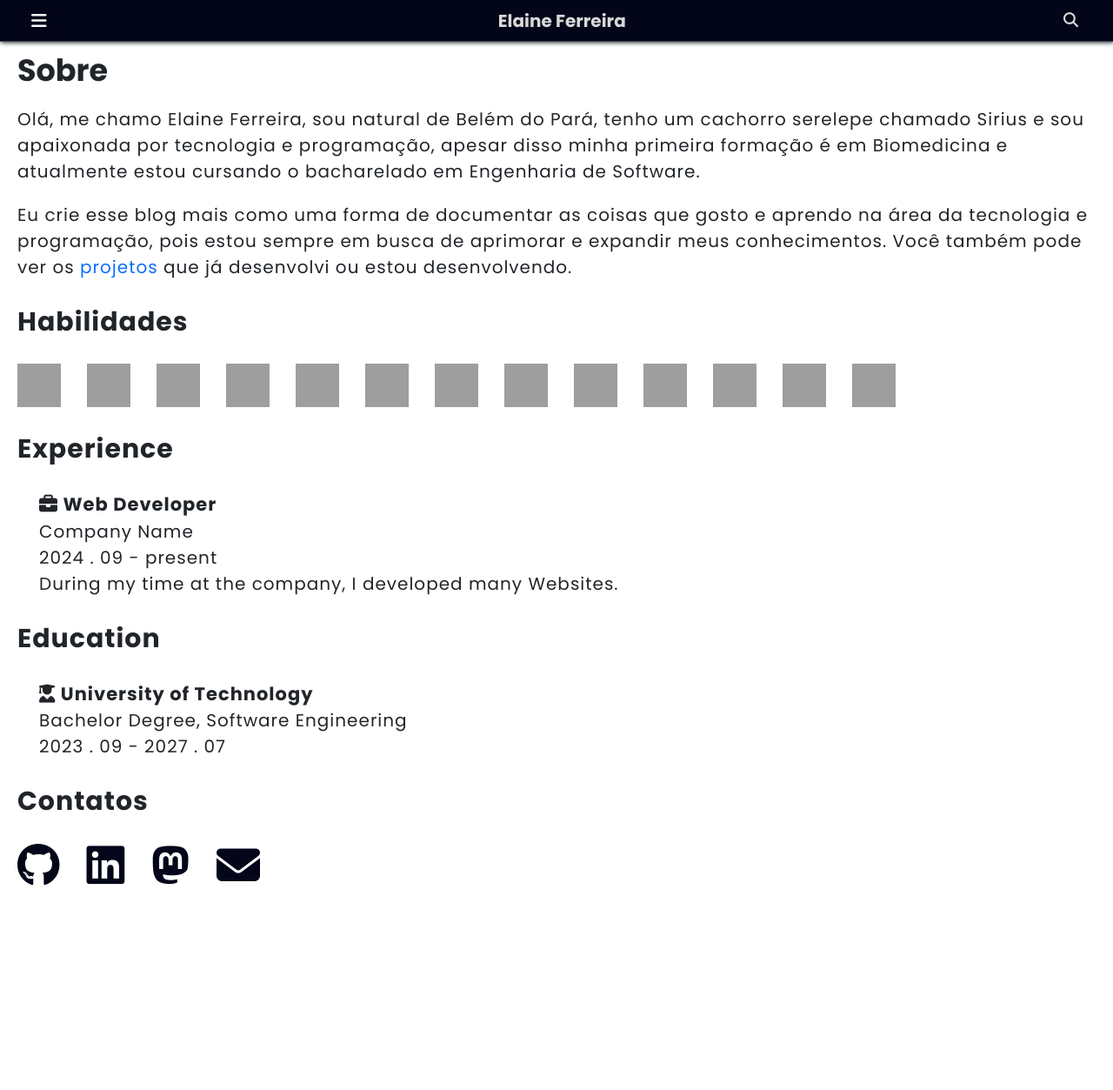
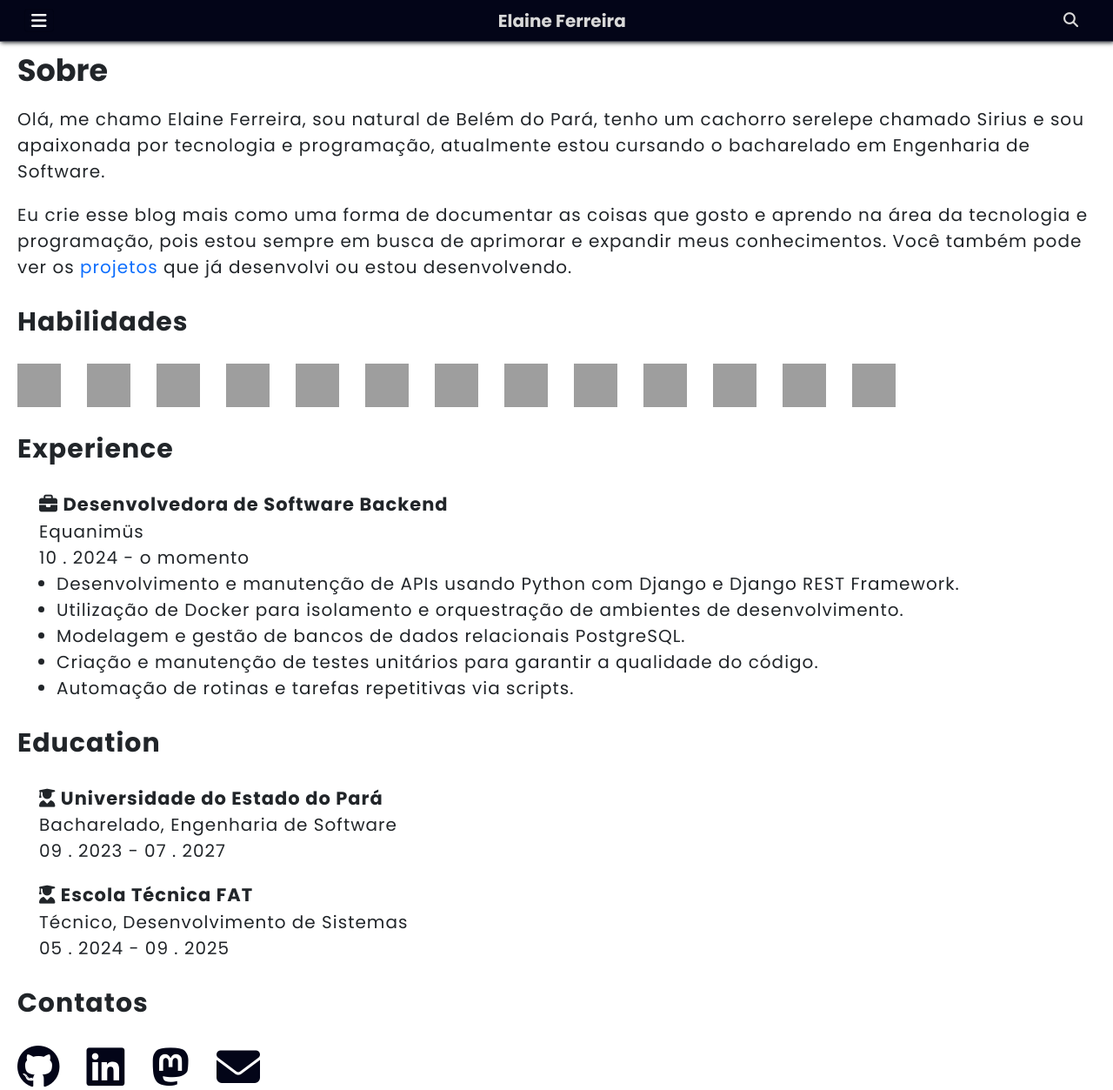
Before and after one commit to elainefs/elainefs.github.io, a Jekyll site: the page built from _pages/about.html, in a window 1280 px wide and 1253 px high, cut to the strip 0-1253 px from the top of the window. Shown: the whole strip at 87% size. Built offline with Jekyll 4.4.1, drawn with Linux system fonts in a browser that asks for light colours; grey boxes are pictures that could not be loaded.

Commit message:
feat: update about page

```diff
--- a/_config.yml
+++ b/_config.yml
@@ -13,7 +13,12 @@ description: Website e Blog pessoal sobre tecnologia e programação.
 avatar: "assets/img/avatar/avatar.webp" # The avatar on sidebar
 
 # About page
-about: "A Jekyll theme with sidebar for personal website and blog."
+about: "
+<p>Olá, me chamo Elaine Ferreira, sou natural de Belém do Pará, tenho um cachorro serelepe chamado Sirius e sou
+  apaixonada por tecnologia e programação, atualmente estou cursando o bacharelado em Engenharia de Software.</p>
+<p>Eu crie esse blog mais como uma forma de documentar as coisas que gosto e aprendo na área da tecnologia e
+  programação, pois estou sempre em busca de aprimorar e expandir meus conhecimentos. Você também pode ver os <a href='https://elaineferreira.com.br/projetos'>projetos</a> que já desenvolvi ou estou desenvolvendo.</p>
+"
 skills: true
 experiences: true
 education: true
--- a/_data/education.yml
+++ b/_data/education.yml
@@ -3,9 +3,20 @@
 # For each new education, copy the template and fill in the information
 # ---------------------------------------------------------
 # Template
-- institution: "University of Technology"
-  degree: "Bachelor Degree"
-  field: "Software Engineering"
+# - institution: "University of Technology"
+#   degree: "Bachelor Degree"
+#   field: "Software Engineering"
+#   start: "2023-09-11"
+#   end: "2027-07-07"
+# ---------------------------------------------------------
+- institution: "Universidade do Estado do Pará"
+  degree: "Bacharelado"
+  field: "Engenharia de Software"
   start: "2023-09-11"
   end: "2027-07-07"
-# ---------------------------------------------------------
+
+- institution: "Escola Técnica FAT"
+  degree: "Técnico"
+  field: "Desenvolvimento de Sistemas"
+  start: "2024-05-01"
+  end: "2025-09-19"
--- a/_data/experience.yml
+++ b/_data/experience.yml
@@ -4,9 +4,22 @@
 # If it is your current job, use "Now" in the "end" field
 # ------------------------------------------------------
 #Template
-- role: "Web Developer"
-  company: "Company Name"
-  start: "2024-09-01"
+# - role: "Web Developer"
+#   company: "Company Name"
+#   start: "2024-09-01"
+#   end: "Now"
+#   description: "During my time at the company, I developed many Websites."
+# -------------------------------------------------------
+- role: "Desenvolvedora de Software Backend"
+  company: "Equanimüs"
+  start: "2024-10-01"
   end: "Now"
-  description: "During my time at the company, I developed many Websites."
-# -------------------------------------------------------
+  description: "
+  <ul>
+  <li>Desenvolvimento e manutenção de APIs usando Python com Django e Django REST Framework.</li>
+  <li>Utilização de Docker para isolamento e orquestração de ambientes de desenvolvimento.</li>
+  <li>Modelagem e gestão de bancos de dados relacionais PostgreSQL.</li>
+  <li>Criação e manutenção de testes unitários para garantir a qualidade do código.</li>
+  <li>Automação de rotinas e tarefas repetitivas via scripts.</li>
+  </ul>
+  "
--- a/_pages/about.html
+++ b/_pages/about.html
@@ -4,17 +4,7 @@ permalink: /sobre
 ---
 
 <section>
-  <p>
-    Olá, me chamo Elaine Ferreira, sou natural de Belém do Pará, tenho um cachorro serelepe chamado Sirius e sou
-    apaixonada por tecnologia e programação, apesar disso minha primeira
-    formação é em Biomedicina e atualmente estou cursando o bacharelado em Engenharia de Software.
-  </p>
-
-  <p>
-    Eu crie esse blog mais como uma forma de documentar as coisas que gosto e aprendo na área da tecnologia e
-    programação, pois estou sempre em busca de aprimorar e expandir meus conhecimentos. Você também pode ver os <a
-      href="{{'/projetos' | absolute_url}}">projetos</a> que já desenvolvi ou estou desenvolvendo.
-  </p>
+  <p>{{ site.about }}</p>
 </section>
 
 {% if site.skills %}
@@ -47,7 +37,7 @@ permalink: /sobre
               {{ experience.company }}
             </p>
             <p class="experience-period">
-              {{ experience.start|date: "%Y . %m" }} - {% if experience.end == "Now" %} present {% else %} {{ experience.end|date: "%Y . %m" }} {% endif %}
+              {{ experience.start|date: "%m . %Y" }} - {% if experience.end == "Now" %} o momento {% else %} {{ experience.end|date: "%m . %Y" }} {% endif %}
             </p>
             <p class="experience-description">
               {{ experience.description }}
@@ -71,7 +61,7 @@ permalink: /sobre
         <p class="education-degree">
           {{ education.degree }}, {{ education.field }}
         </p>
-        <p>{{ education.start|date: "%Y . %m" }} - {{ education.end|date: "%Y . %m" }}</p>
+        <p>{{ education.start|date: "%m . %Y" }} - {{ education.end|date: "%m . %Y" }}</p>
       </div>
     {% endfor %}
   </div>
```
